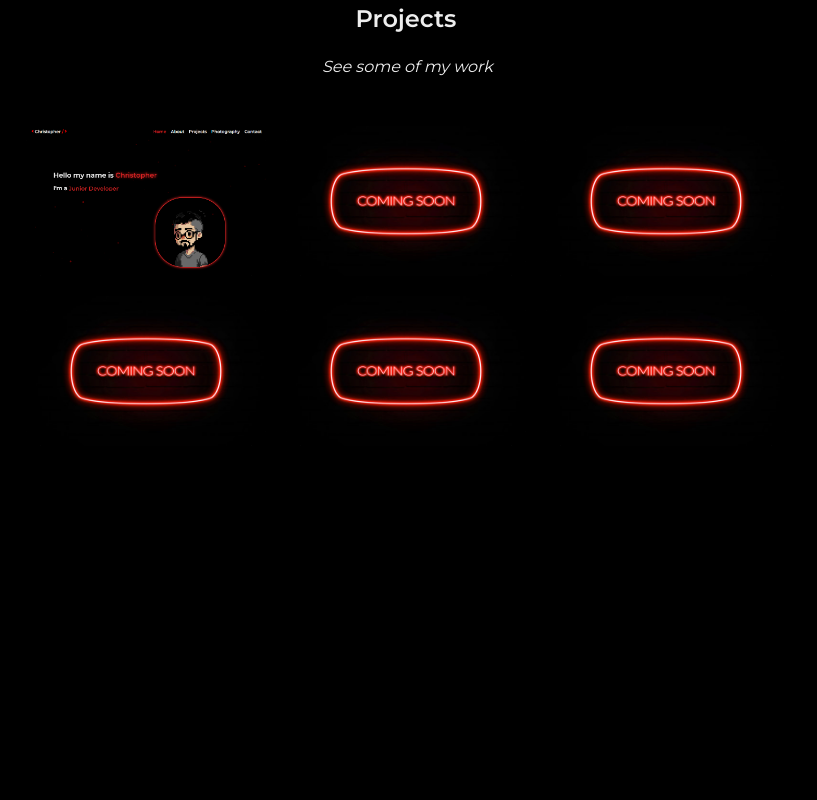
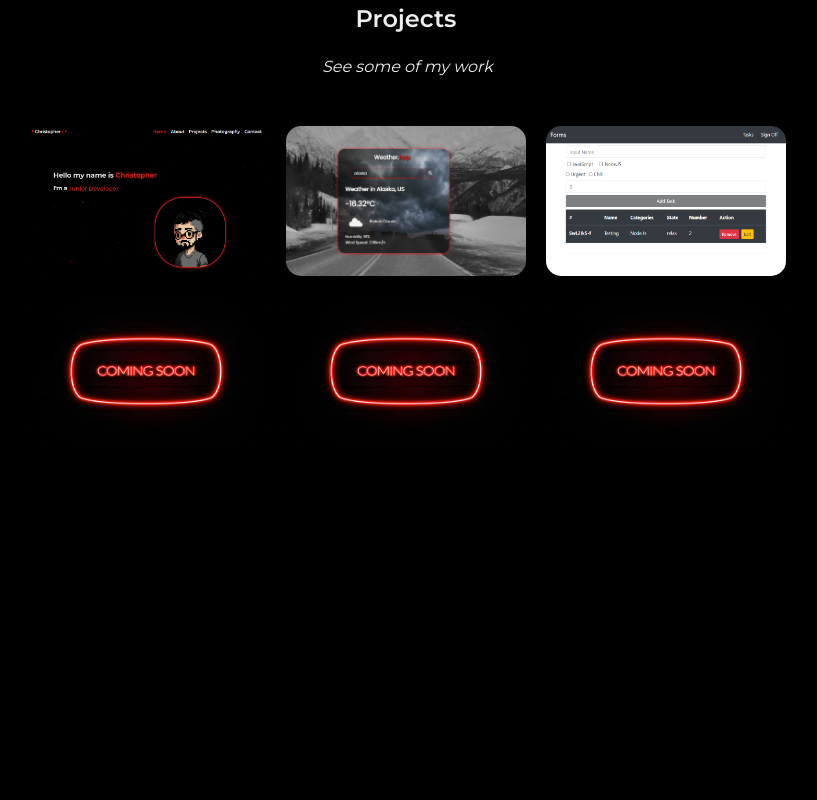
Before and after one commit to Chriz96/Christopher-Portfolio, a plain HTML site: page index.html in a window 1280 px wide. Shown: the part 2180-2980 px from the top of the page, without its empty margins (234-1051 px from the left). Drawn offline with nearby package versions, Linux system fonts and the light colour scheme.

Commit message:
Update project section

```diff
--- a/assets/css/styles.css
+++ b/assets/css/styles.css
@@ -73,6 +73,7 @@ body{
     background-color: #000000;
     color: var(--text-color);
 }
+
 /* HIDE SCROLLBARS */
 ::-webkit-scrollbar {
     display: none;
@@ -668,7 +669,7 @@ h1,h2,h3,h4{
     transition: 0.6s;
 }
 /* .footer{
-    margin-left: 39%;
+
 } */
 
 
--- a/index.html
+++ b/index.html
@@ -280,37 +280,34 @@
             <div class="info__description">
               <p>
               Its my personal <span style="font-weight: bold;">Portfolio</span><br>
+              <br>
               <span style="font-weight: bold;">Technologies used:</span> CSS, HTML5, Javascript.</p>
-                <a href="" class="card__button"><i class='bx bxl-github'></i>Code</a>
-                <a href="" class="card__button"><i class='bx bxs-camera-movie'></i>Live</a>
+                <a href="https://github.com/Chriz96/Christopher-Portfolio" class="card__button"><i class='bx bxl-github'></i>Code</a>
+                <a href="https://chriz96.github.io/Christopher-Portfolio/" class="card__button"><i class='bx bxs-camera-movie'></i>Live</a>
             </div>
           </div>
            <!-- CARD 2 -->
           <div class="card">
             <div class="card__img">
-              <img src="assets/img/comingsoon.jpg" alt="">
+              <img src="assets/img/projects/weather-app.png" alt="">
             </div>
             <div class="info__description">
-              <p>Lorem ipsum dolor sit amet consectetur adipisicing elit. Rem debitis obcaecati quia, totam distinctio asperiores
-                sit et vitae esse iste laboriosam ad dolore temporibus impedit optio culpa veniam odio sapiente autem, aliquam in
-                quam soluta suscipit possimus! Fugit quae accusamus quasi, sed, illum cumque numquam tempora sapiente aliquam
-                inventore rerum.</p>
-                <a href="" class="card__button"><i class='bx bxl-github'></i>Code</a>
-                <a href="" class="card__button"><i class='bx bxs-camera-movie'></i>Live</a>
+              <p><span style="font-weight: bold;">Weather App</span> Consume an api and display queried data also change image for each querie.<br>
+              <span style="font-weight: bold;">Technologies used:</span> CSS, HTML5, Javascript.</p>
+                <a href="https://github.com/Chriz96/Weather-App" class="card__button"><i class='bx bxl-github'></i>Code</a>
+                <a href="https://weatherapp-with-api.netlify.app" class="card__button"><i class='bx bxs-camera-movie'></i>Live</a>
             </div>
           </div>
            <!-- CARD 3 -->
           <div class="card">
             <div class="card__img">
-              <img src="assets/img/comingsoon.jpg" alt="">
+              <img src="assets/img/projects/task-project.png" alt="">
             </div>
             <div class="info__description">
-              <p>Lorem ipsum dolor sit amet consectetur adipisicing elit. Rem debitis obcaecati quia, totam distinctio asperiores
-                sit et vitae esse iste laboriosam ad dolore temporibus impedit optio culpa veniam odio sapiente autem, aliquam in
-                quam soluta suscipit possimus! Fugit quae accusamus quasi, sed, illum cumque numquam tempora sapiente aliquam
-                inventore rerum.</p>
-                <a href="" class="card__button"><i class='bx bxl-github'></i>Code</a>
-                <a href="" class="card__button"><i class='bx bxs-camera-movie'></i>Live</a>
+              <p><span style="font-weight: bold;">Task Manager</span> Task crud and view protection via auth<br>
+              <span style="font-weight: bold;">Technologies used:</span> CSS, HTML5, Javascript, Vue, Firebase.</p>
+                <a href="https://task-manager-firebase.netlify.app" class="card__button"><i class='bx bxl-github'></i>Code</a>
+                <a href="https://github.com/Chriz96/taskCrud-vue-firebase" class="card__button"><i class='bx bxs-camera-movie'></i>Live</a>
             </div>
           </div>
            <!-- CARD 4 -->
@@ -395,10 +392,13 @@
             <a href="https://www.flickr.com/people/192251975@N02/" target="_blank"><i class="fab fa-flickr iconMedia"></i></a>
             <a href="https://twitter.com/LordChriz96" target="_blank"><i class="fab fa-twitter-square iconMedia"></i></a>
           </div>
+          <div class="end">
+            <h5>Designed & Built by Christopher Acuña</h5>
+          </div>
         </div>
       </section>
       <!-- <span class="footer">Designed & Built by Christopher Acuña</span> -->
-      <footer class=footer>Designed & Built by Christopher Acuña</footer>
+      <!-- <section class= "footer">Designed & Built by Christopher Acuña</section> -->
     </main>
 
     <!-- MAIN JS -->
```
Also changed, not shown: assets/img/projects/task-project.png (added), assets/img/projects/weather-app.png (added).
